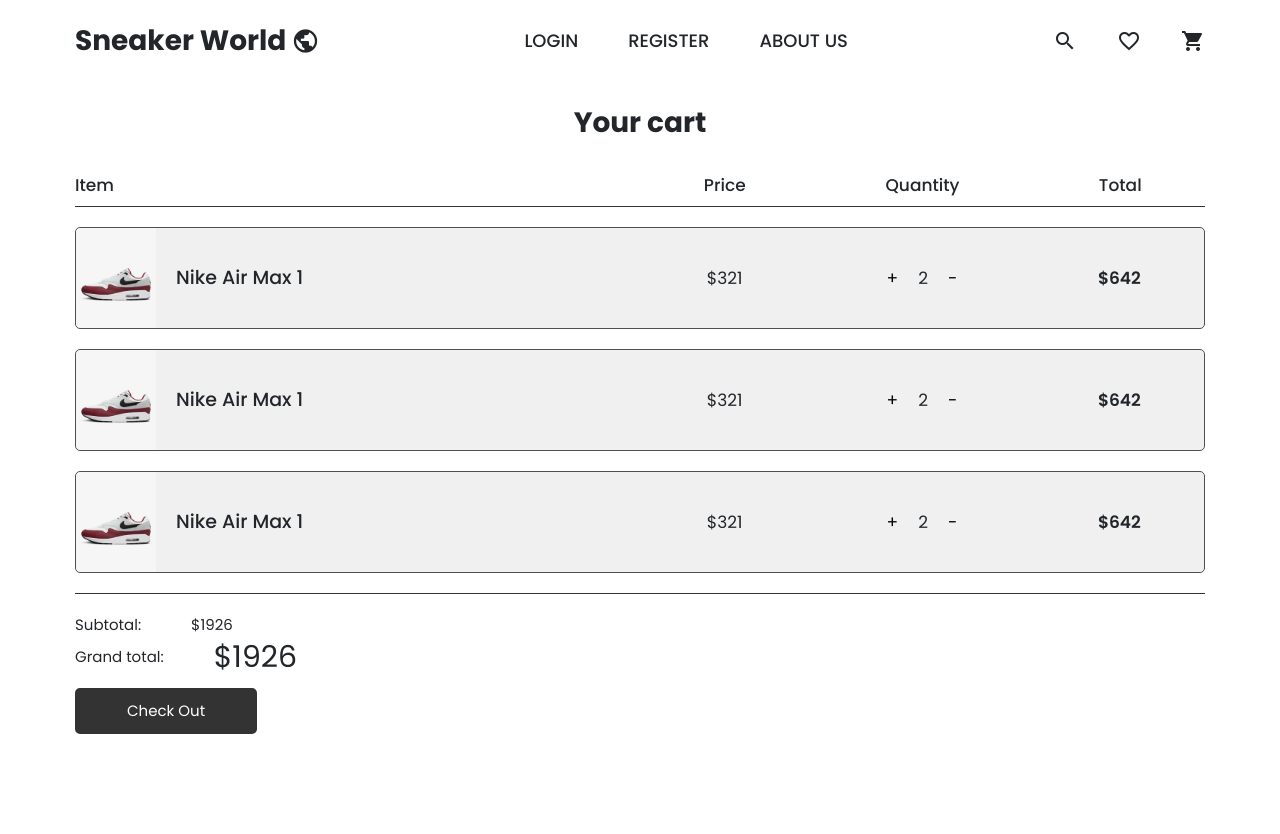
After one commit to iamwebster/django-ecommerce, a Django app: page /user/cart/ in a window 1280 px wide. The commit adds this page. Run offline with Django 4.2, Linux system fonts and the light colour scheme.

Commit message:
feat: add cart page

```diff
--- /dev/null
+++ b/static/css/cart_style.css
@@ -0,0 +1,119 @@
+.cart__label__wrap {
+    display: flex;
+    justify-content: space-between;
+    padding-bottom: 10px;
+    border-bottom: 1px solid #333;
+}
+
+.cart__label {
+    text-align: center;
+}
+
+.cart__label_main {
+    width: 50%;
+    text-align: start;
+}
+
+.cart__label:nth-child(2) {
+    width: 15%;
+}
+.cart__label:nth-child(3) {
+    width: 20%;
+}
+.cart__label:nth-child(4) {
+    width: 15%;
+}
+
+
+.cart__label {
+    font-weight: 500;
+    font-size: 17px;
+}
+
+.cart__item__wrap {
+    margin: 20px 0;
+    border: 1px solid #504f4f;
+    border-radius: 5px;
+    display: flex;
+    justify-content: space-between;
+    align-items: center;
+    background-color: #f0f0f0;
+}
+
+.cart__item__wrap:last-child {
+    margin-bottom: 0;
+}
+
+.cart__item__product__wrap {
+    width: 50%;
+    display: flex;
+    align-items: center;
+    gap: 20px;
+}
+
+.cart__item__product__img {
+    border-radius: 5px 0 0 5px;
+    max-width: 100px;
+    max-height: 100px;
+}
+
+.cart__item__product__name {
+    font-size: 19px;
+    font-weight: 500;
+}
+
+.cart__item__price {
+    width: 15%;
+}
+
+.cart__item__qty__wrap {
+    width: 20%;
+    display: flex;
+    justify-content: center;
+    gap: 20px;
+}
+
+.cart__item__total-price {
+    width: 15%;
+    font-weight: 600;
+}
+
+.cart__item {
+    text-align: center;
+    font-size: 17px;
+}
+
+/* CART RESULT */
+
+.cart__result__wrap {
+    padding-top: 20px;
+    border-top: 1px solid #333;
+    display: flex;
+    flex-direction: column;
+    gap: 10px;
+}
+
+.cart__result__item {
+    display: flex;
+    align-items: center;
+    gap: 50px;
+}
+
+.cart__result__item__total_grand {
+    font-size: 30px;
+}
+
+.cart__result__checkout {
+    border: 2px solid #333;
+    border-radius: 5px;
+    display: inline-block;
+    margin-top: 20px;
+    padding: 10px 50px;
+    background-color: #333;
+    color: #fff;
+}
+
+.cart__result__checkout:hover {
+    background-color: #fff;
+    color: #333;
+}
--- a/templates/base.html
+++ b/templates/base.html
@@ -41,8 +41,8 @@
                 </nav>
                 <div class="header__user__links">
                     <a href="{% url 'search' %}" class="material-icons header__user__link">search</a>
-                    <a href="{% url 'register' %}" class="material-icons header__user__link">favorite_border</a>
-                    <a href="{% url 'login' %}" class="material-icons header__user__link">shopping_cart</a>
+                    <a href="#" class="material-icons header__user__link">favorite_border</a>
+                    <a href="{% url 'cart' %}" class="material-icons header__user__link">shopping_cart</a>
                 </div>
             </div>
         </div>
--- /dev/null
+++ b/users/templates/users/cart_page.html
@@ -0,0 +1,75 @@
+{% extends 'base.html' %}
+{% load static %}
+
+
+{% block css %}
+<link rel="stylesheet" href="{% static 'css/cart_style.css' %}">
+{% endblock %}
+
+
+{% block content %}
+
+<section class="main_section">
+    <div class="container">
+        <h2 class="main__title">Your cart</h2>
+        <div class="cart__label__wrap">
+            <p class="cart__label cart__label_main">Item</p>
+            <p class="cart__label">Price</p>
+            <p class="cart__label">Quantity</p>
+            <p class="cart__label">Total</p>
+        </div>
+        <div class="cart__item__wrap">
+            <div class="cart__item__product__wrap">
+                <img class="cart__item__product__img" src="{% static 'img/sneaker_img.png' %}" alt="">
+                <p class="cart__item__product__name">Nike Air Max 1</p>
+            </div>
+            <p class="cart__item__price cart__item">$321</p>
+            <div class="cart__item__qty__wrap cart__item">
+                <button class="cart__item__qty__btn">+</button>
+                <p class="cart__item__qty">2</p>
+                <button class="cart__item__qty__btn">-</button>
+            </div>
+            <p class="cart__item__total-price cart__item">$642</p>
+        </div>
+        <div class="cart__item__wrap">
+            <div class="cart__item__product__wrap">
+                <img class="cart__item__product__img" src="{% static 'img/sneaker_img.png' %}" alt="">
+                <p class="cart__item__product__name">Nike Air Max 1</p>
+            </div>
+            <p class="cart__item__price cart__item">$321</p>
+            <div class="cart__item__qty__wrap cart__item">
+                <button class="cart__item__qty__btn">+</button>
+                <p class="cart__item__qty">2</p>
+                <button class="cart__item__qty__btn">-</button>
+            </div>
+            <p class="cart__item__total-price cart__item">$642</p>
+        </div>
+        <div class="cart__item__wrap">
+            <div class="cart__item__product__wrap">
+                <img class="cart__item__product__img" src="{% static 'img/sneaker_img.png' %}" alt="">
+                <p class="cart__item__product__name">Nike Air Max 1</p>
+            </div>
+            <p class="cart__item__price cart__item">$321</p>
+            <div class="cart__item__qty__wrap cart__item">
+                <button class="cart__item__qty__btn">+</button>
+                <p class="cart__item__qty">2</p>
+                <button class="cart__item__qty__btn">-</button>
+            </div>
+            <p class="cart__item__total-price cart__item">$642</p>
+        </div>
+        <div class="cart__result__wrap">
+            <div class="cart__result__item">
+                <p class="cart__result__item__label">Subtotal:</p>
+                <p class="cart__result__item__total">$1926</p>
+            </div>
+            <div class="cart__result__item">
+                <p class="cart__result__item__label">Grand total:</p>
+                <p class="cart__result__item__total cart__result__item__total_grand">$1926</p>
+            </div>
+        </div>
+        <a href="#" class="cart__result__checkout">Check Out</a>
+
+    </div>
+</section>
+
+{% endblock %}
--- a/users/urls.py
+++ b/users/urls.py
@@ -8,4 +8,5 @@ urlpatterns = [
     path('logout/', views.logout, name='logout'),
     path('profile/', views.profile, name='profile'),
     path('profile/edit/', views.update_profile, name='update_profile'),
+    path('cart/', views.cart_page, name='cart'),
 ]
--- a/users/views.py
+++ b/users/views.py
@@ -65,3 +65,7 @@ def update_profile(request):
         form = UserRegistrationForm(instance=request.user)
 
     return render(request, 'users/update_profile.html', {'form': form})
+
+
+def cart_page(request):
+    return render(request, 'users/cart_page.html')
```
